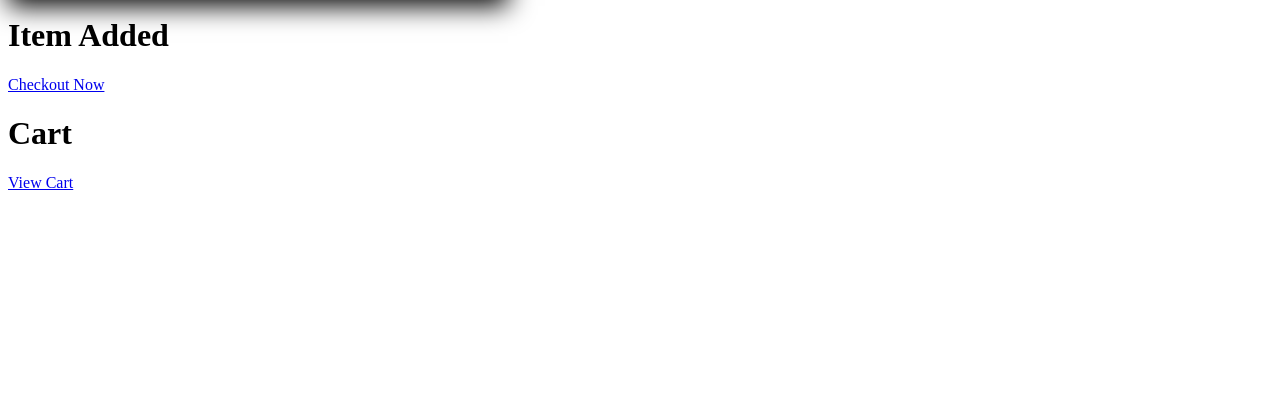
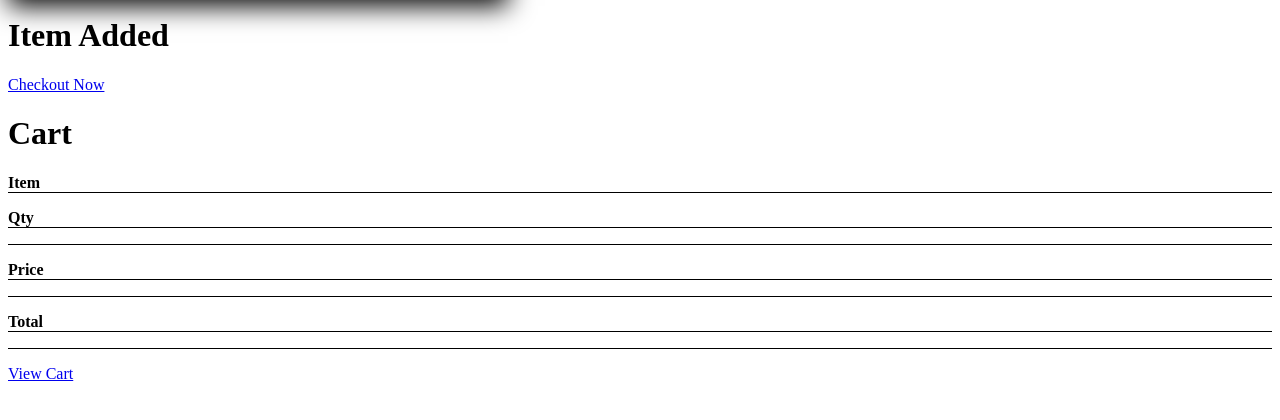
Before and after one commit to Masterloch/MidnightSkye, a PHP site: page /views/addItem.php in a window 1280 px wide. Shown: the part 293-713 px from the top of the page. Run offline with PHP 8.4, Linux system fonts and the light colour scheme.

Commit message:
Added cart base cart functionality.  Moved adding items to cart into separate script file, and began work on displaying cart.

```diff
--- a/controllers/addItem.php
+++ b/controllers/addItem.php
@@ -4,11 +4,9 @@ $productID = $_GET['product'];
 $quantity = $_GET['quantity'];
 
 $product = $pdo->getSingleProduct($productID);
-// $cart->addItem($product, $quantity);
-// $cart->updateCart();
+
 singleProductToJSON($product, $quantity);
 cartToJSON($_SESSION['cart']);
-// print_r($_SESSION['cart']);
 
 require 'views/addItem.php';
 
--- a/controllers/product.php
+++ b/controllers/product.php
@@ -1,7 +1,6 @@
 <?php
 
 $productID = $_GET['productID'];
-
 
 singleProductToJSON($pdo->getSingleProduct($productID));
 
--- a/core/router/routes.php
+++ b/core/router/routes.php
@@ -17,5 +17,6 @@ $router->define([
     'store/product' => 'controllers/product.php',
     'cart' => 'controllers/cart.php',
     'cart/added' => 'controllers/addItem.php',
+    'cart/addItemToCart' => 'core/scripts/addItemToCart.php',
     'checkout' => 'controllers/checkout.php'
 ]);
--- a/views/addItem.php
+++ b/views/addItem.php
@@ -13,15 +13,41 @@
                     <a class="btn btn-primary btn-lg" href="/checkout" role="button">Checkout Now</a>
                 </p>
             </div>
-            <div class="col-md-4 text-center my-auto mx-auto" id="cartDisplay">
+
+            <div class="col-md-5 text-center my-auto mx-auto" id="cartDisplay">
                 <h1 class="display-4">Cart</h1>
-                <p class="lead" id="itemName"></p>
-                <div id="cartItems">
+                <div class="row" id="cartHeader">
+                    <div class="col-6 clearfix" id="cartName">
+                        <p class="lead float-left w-100" style="border-bottom: 1px solid black">
+                            <strong><span class="float-left">Item</span></strong>
+                        </p>
+                    </div>
+                    <div class="col-2" id="cartQty" style="border-bottom: 1px solid black">
+                        <p class="lead" style="border-bottom: 1px solid black">
+                            <strong>Qty</strong>
+                        </p>
+                    </div>
+                    <div class="col-2" id="cartPrice" style="border-bottom: 1px solid black">
+                        <p class="lead" style="border-bottom: 1px solid black">
+                            <strong>Price</strong>
+                        </p>
+                    </div>
+                    <div class="col-2" id="cartTotal" style="border-bottom: 1px solid black">
+                        <p class="lead" style="border-bottom: 1px solid black">
+                            <strong>Total</strong>
+                        </p>
+                    </div>
                 </div>
-                <p class="lead">
+                    <p class="lead float-right" id="cartFinalTotal">
+                    </p>
+                <div>
+                </div>
+
+                <p class="lead mt-5">
                     <a class="btn btn-primary btn-lg" href="/cart" role="button">View Cart</a>
                 </p>
             </div>
+
         </div>
     </div>
 </div>
@@ -30,10 +56,19 @@
     document.getElementById('itemPicture').style.boxShadow = "0px 10px 25px #000000";
     document.getElementById('itemPrice').style.fontWeight = "700";
     document.getElementById('itemQty').style.fontWeight = "700";
+    document.getElementById('cartFinalTotal').style.fontWeight = "700";
     document.getElementById('cartDisplay').style.backgroundColor = "#FFFFFF";
-    var cartRows = document.getElementById('cartItems');
+    var cartName = document.getElementById('cartName');
+    var cartQty = document.getElementById('cartQty');
+    var cartPrice = document.getElementById('cartPrice');
+    var cartTotal = document.getElementById('cartTotal');
+    var cartFinalTotal = document.getElementById('cartFinalTotal');
+    var total = 0;
 
     cartArray.forEach(cartDisplay);
+    var cartTotal = document.createTextNode("Total: \xa0\xa0\xa0\xa0$" + total);
+    cartFinalTotal.appendChild(cartTotal);
+
 
     $('#itemName').text(product.name);
     $('#itemQty').text("\nQuantity: " + product.quantity);
@@ -41,14 +76,35 @@
     $('#itemPicture').attr("src", ".." + product.image_path);
 
     function cartDisplay(item, index) {
-        var cartImage = document.createElement("IMG");
-        var cartQty = document.createTextNode("View Product");
-        var cartPrice = document.createTextNode("View Product");
-//        itemButton.value = item.;
-//        itemButton.name = "productID";
-//        itemButton.type = "submit";
-//        itemButton.classList.add("btn");
-//        itemButton.classList.add("btn-secondary");
-//        itemButton.appendChild(cartRows);
+        total += item.quantity * item.price;
+        var paragraphName = document.createElement("P");
+        paragraphName.style.clear = "left";
+        paragraphName.style.whiteSpace = "nowrap";
+        paragraphName.style.overflow = "hidden";
+        paragraphName.style.textOverflow = "ellipsis";
+        paragraphName.title = item.name;
+        paragraphName.dataset.toggle = "tooltip";
+        paragraphName.dataset.placement = "left";
+        var paragraphQty = document.createElement("P");
+        var paragraphPrice = document.createElement("P");
+        var paragraphTotal = document.createElement("P");
+        var cartItemName = document.createTextNode(item.name);
+        var cartItemQty = document.createTextNode("x " + item.quantity);
+        var cartItemPrice = document.createTextNode("$" + item.price);
+        var cartItemTotal = document.createTextNode("$" + item.quantity * item.price);
+
+        paragraphName.appendChild(cartItemName);
+        paragraphQty.appendChild(cartItemQty);
+        paragraphPrice.appendChild(cartItemPrice);
+        paragraphTotal.appendChild(cartItemTotal);
+
+        cartName.appendChild(paragraphName);
+        cartQty.appendChild(paragraphQty);
+        cartPrice.appendChild(paragraphPrice);
+        cartTotal.appendChild(paragraphTotal);
     }
+
+    $(function () {
+        $('[data-toggle="tooltip"]').tooltip()
+    })
 </script>
--- a/views/checkout.php
+++ b/views/checkout.php
@@ -1,3 +1,4 @@
 <?php
 
-echo 'reee';
+unset($_SESSION['cart']);
+echo 'Cleared cart.';
--- a/views/navBar.php
+++ b/views/navBar.php
@@ -68,12 +68,12 @@
         </nav>
     </div>
 
-    <script src="https://code.jquery.com/jquery-3.2.1.slim.min.js" integrity="sha384-KJ3o2DKtIkvYIK3UENzmM7KCkRr/rE9/Qpg6aAZGJwFDMVNA/GpGFF93hXpG5KkN" crossorigin="anonymous"></script>
+    <script src="https://ajax.googleapis.com/ajax/libs/jquery/3.3.1/jquery.min.js"></script>
     <script src="https://cdnjs.cloudflare.com/ajax/libs/popper.js/1.12.9/umd/popper.min.js" integrity="sha384-ApNbgh9B+Y1QKtv3Rn7W3mgPxhU9K/ScQsAP7hUibX39j7fakFPskvXusvfa0b4Q" crossorigin="anonymous"></script>
     <script src="https://maxcdn.bootstrapcdn.com/bootstrap/4.0.0/js/bootstrap.min.js" integrity="sha384-JZR6Spejh4U02d8jOt6vLEHfe/JQGiRRSQQxSfFWpi1MquVdAyjUar5+76PVCmYl" crossorigin="anonymous"></script>
     <script>
 
-        document.getElementById('websiteName').style.backgroundImage = "url('../core/images/bannerImage.jpg')";
+        document.getElementById('websiteName').style.backgroundImage = "url('core/images/bannerImage.jpg')";
 
         $(document).ready(function() {
             //
```
Also changed, not shown: controllers/cart.php (+12 -0 lines), core/cart/cart.php (+15 -6 lines), core/scripts/addItemToCart.php (added, +7 -0 lines), views/cart.php (+16 -4 lines), views/product.php (+26 -3 lines).
